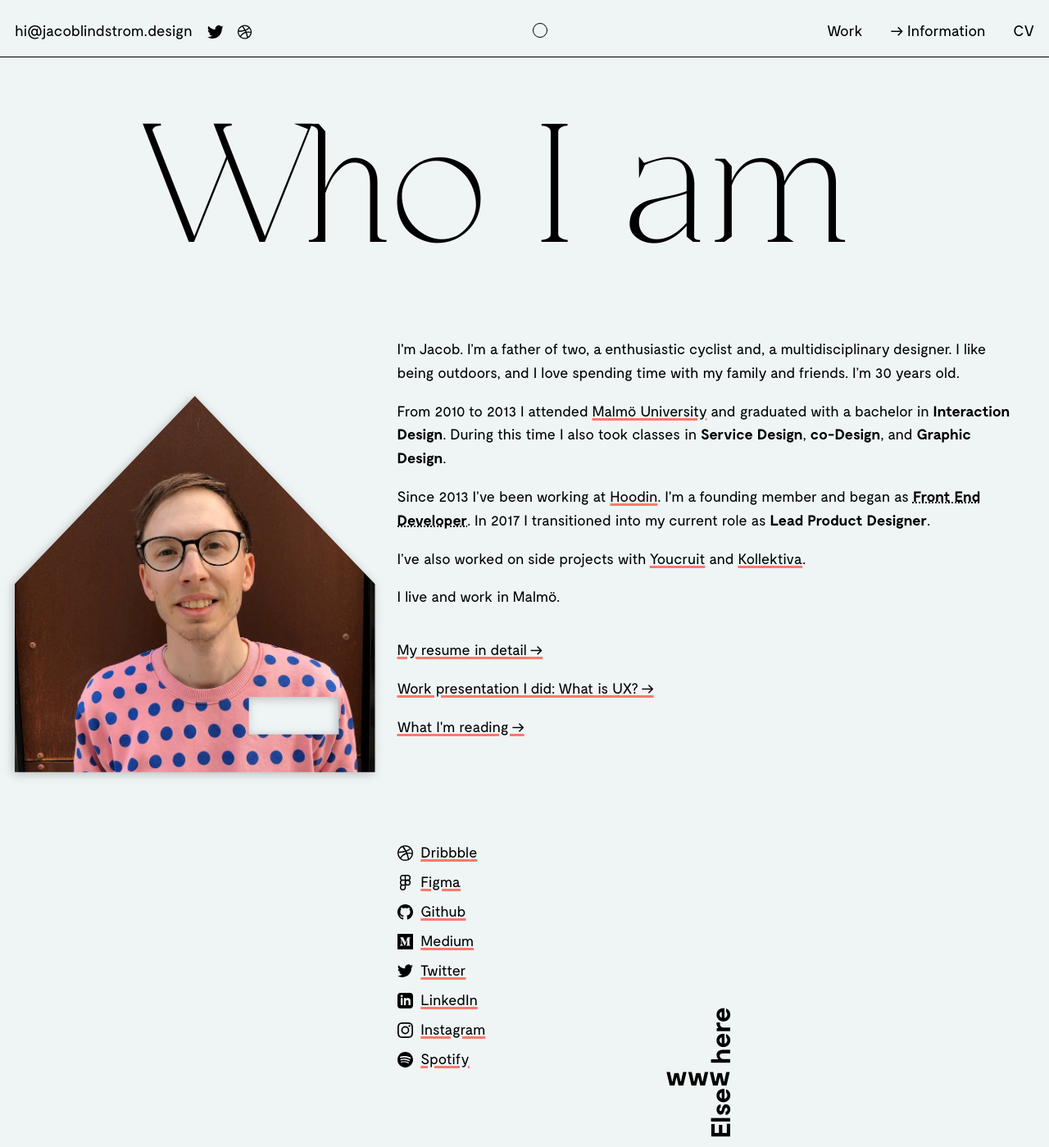
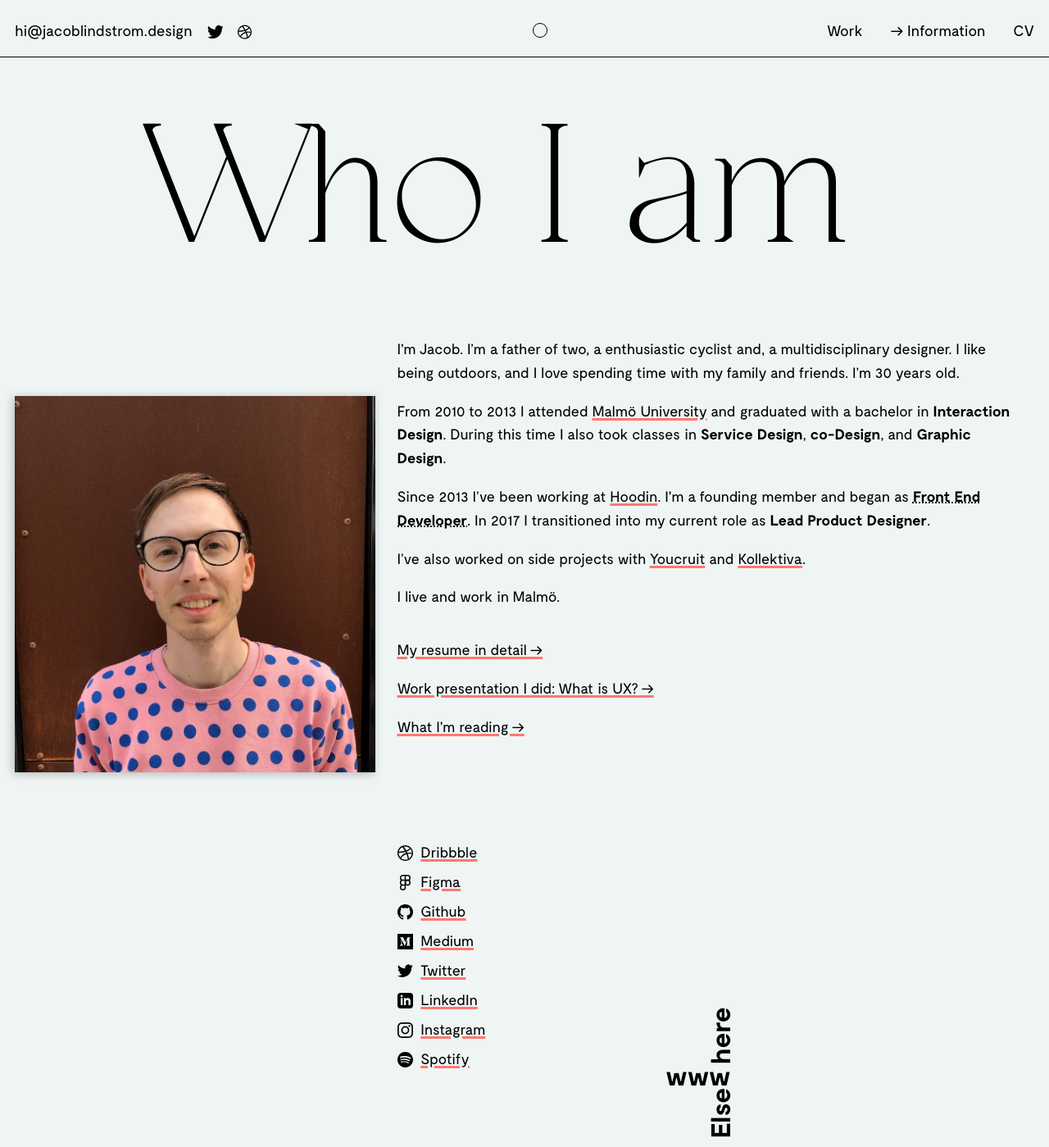
Before and after one commit to jacoblindstrm/jacoblindstrm.github.io, a Jekyll site: the page built from about.html, in a window 1280 px wide. Shown: the whole page at 82% size. Built offline with Jekyll 4.4.1, drawn with Linux system fonts in a browser that asks for light colours; comment, search, counter and statistics services are not loaded.

Commit message:
Update about.scss

```diff
--- a/_sass/about.scss
+++ b/_sass/about.scss
@@ -48,8 +48,8 @@
         max-width: 100%;
         width: 100%;
         margin: auto;
-            -webkit-clip-path: polygon(0 50%, 0 100%, 65% 100%, 65% 80%, 90% 80%, 90% 90%, 65% 90%, 64% 100%, 100% 100%, 100% 50%, 50% 0);
-        clip-path: polygon(0 50%, 0 100%, 65% 100%, 65% 80%, 90% 80%, 90% 90%, 65% 90%, 64% 100%, 100% 100%, 100% 50%, 50% 0);
+         /*   -webkit-clip-path: polygon(0 50%, 0 100%, 65% 100%, 65% 80%, 90% 80%, 90% 90%, 65% 90%, 64% 100%, 100% 100%, 100% 50%, 50% 0);
+        clip-path: polygon(0 50%, 0 100%, 65% 100%, 65% 80%, 90% 80%, 90% 90%, 65% 90%, 64% 100%, 100% 100%, 100% 50%, 50% 0); */
 
         @media (min-width: $screen-l) {
             max-width: 80%;
```
